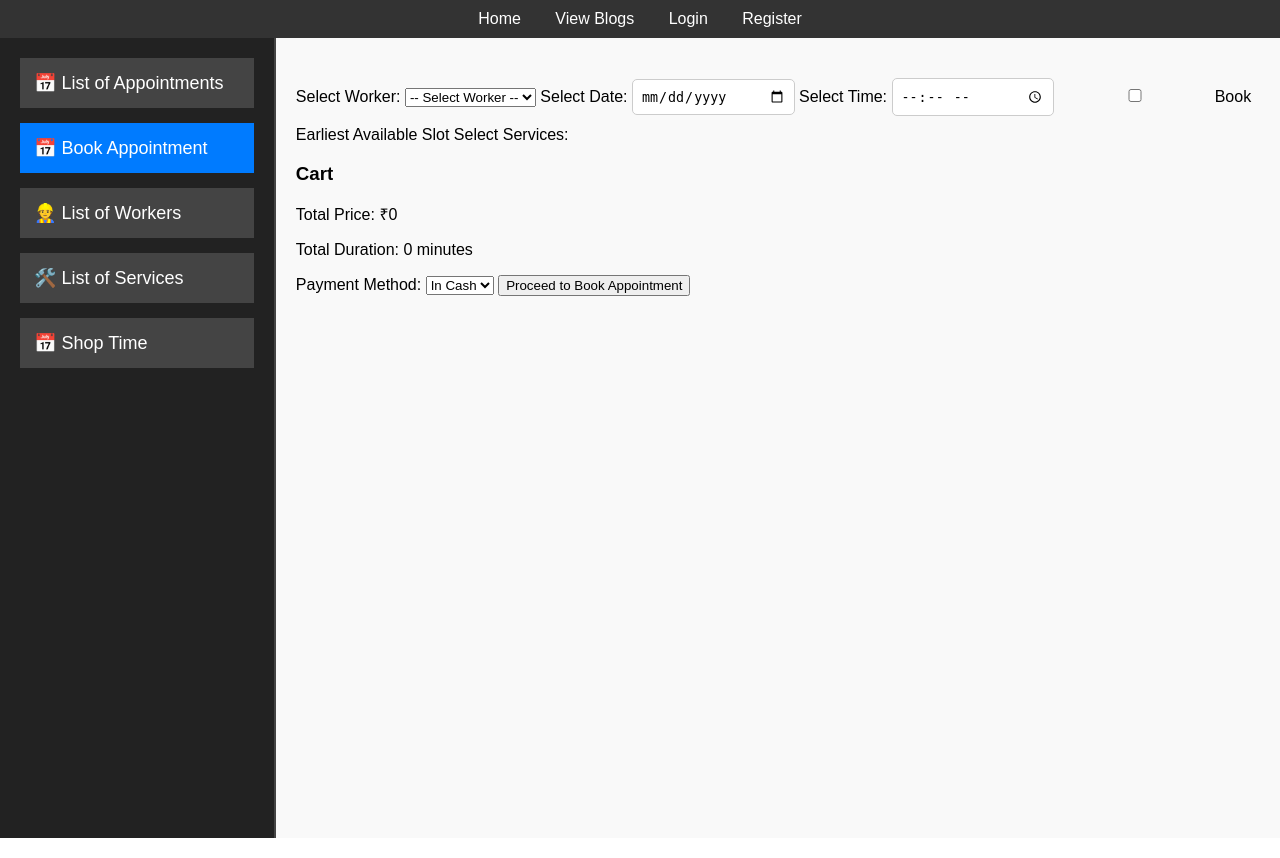
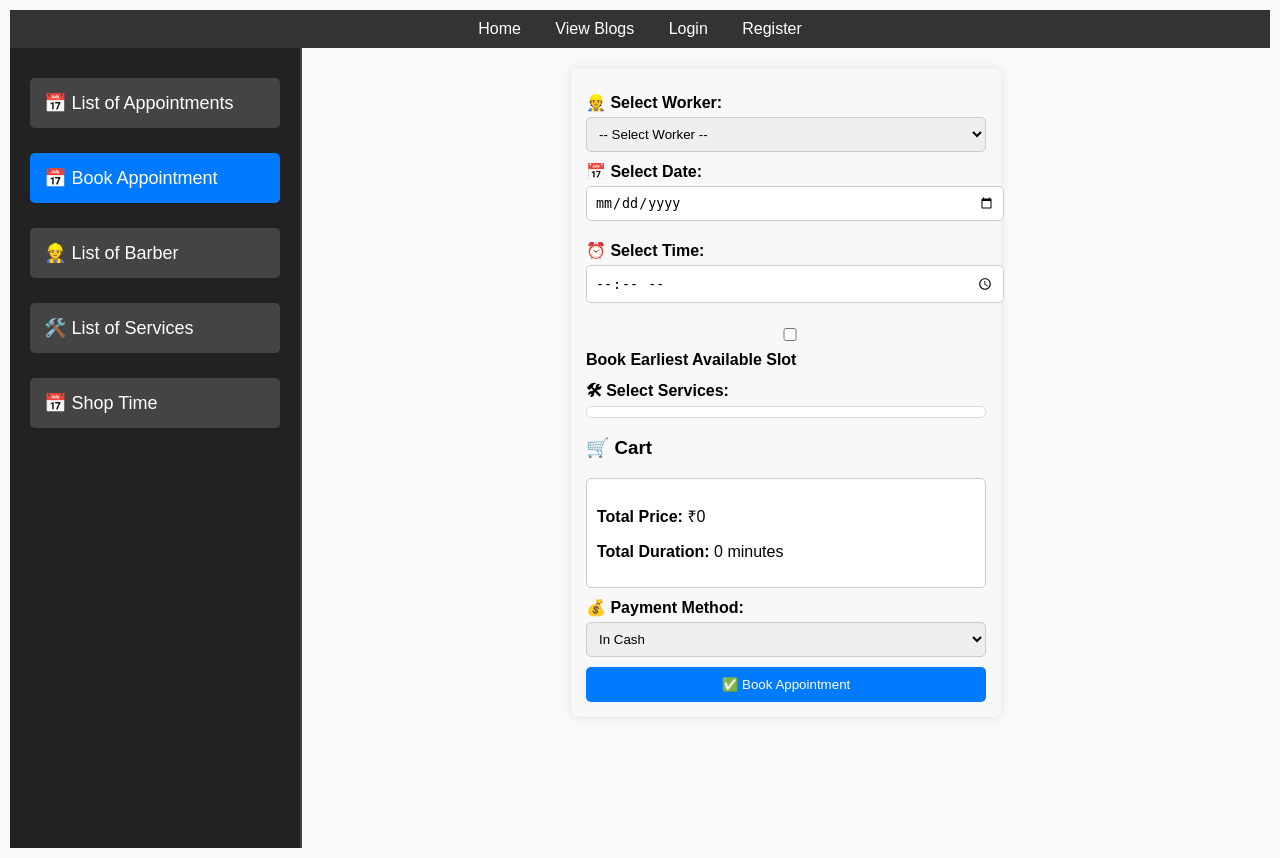
Before and after one commit to DINESH25091995/Blog_App, a FastAPI app: page /shops/1 in a window 1280 px wide, after a click on "📅 Book Appointment". Run offline with FastAPI, Linux system fonts and the light colour scheme.

Commit message:
changes in frontend

```diff
--- a/templates/book_appointment.html
+++ b/templates/book_appointment.html
@@ -74,9 +74,114 @@ document.getElementById('worker').addEventListener('change', function() {
 });
 </script> -->
 
+<style>
+    /* ✅ Mobile-Friendly Styling */
+    body {
+        font-family: Arial, sans-serif;
+        padding: 10px;
+    }
+
+    form {
+        max-width: 400px;  /* ✅ Limit form width for compact UI */
+        margin: auto;
+        background: #f8f8f8;
+        padding: 15px;
+        border-radius: 8px;
+        box-shadow: 0 0 10px rgba(0, 0, 0, 0.1);
+    }
+
+    /* ✅ Make labels & inputs more compact */
+    label {
+        font-weight: bold;
+        margin-top: 10px;
+        display: block;
+    }
+
+    select, input {
+        width: 100%;
+        padding: 8px;
+        margin-top: 5px;
+        border: 1px solid #ccc;
+        border-radius: 5px;
+    }
+
+    /* ✅ Services List: Scrollable and Compact */
+    #services-list {
+        max-height: 150px;
+        overflow-y: auto;
+        border: 1px solid #ddd;
+        padding: 5px;
+        border-radius: 5px;
+        background: #fff;
+    }
+
+    /* ✅ Checkbox Alignment Fix */
+    .worker-services label {
+        display: flex;
+        align-items: center;
+        gap: 8px;  /* ✅ Adds a small gap between checkbox and text */
+        padding: 5px 0;
+    }
+
+    /* ✅ Adjust Checkbox Size */
+    .worker-services input[type="checkbox"] {
+        width: 18px;
+        height: 18px;
+    }
+
+    /* ✅ Cart Section: Scrollable */
+    #cart {
+        background: #fff;
+        padding: 10px;
+        border-radius: 5px;
+        border: 1px solid #ccc;
+        max-height: 150px;
+        overflow-y: auto;
+    }
+
+    #cart ul {
+        list-style: none;
+        padding: 0;
+    }
+
+    #cart ul li {
+        font-size: 14px;
+        padding: 5px 0;
+        border-bottom: 1px solid #eee;
+    }
+
+    /* ✅ Responsive Buttons */
+    button {
+        background: #007bff;
+        color: white;
+        padding: 10px;
+        border: none;
+        border-radius: 5px;
+        width: 100%;
+        margin-top: 10px;
+        cursor: pointer;
+    }
+
+    button:hover {
+        background: #0056b3;
+    }
+
+    /* ✅ Media Query for Small Screens */
+    @media (max-width: 480px) {
+        form {
+            padding: 10px;
+        }
+        select, input {
+            padding: 6px;
+        }
+        button {
+            padding: 8px;
+        }
+    }
+    </style>
 
     <form method="post" action="/shops/{{ shop.id }}/book_appointment">
-    <label for="worker">Select Worker:</label>
+        <label for="worker">👷 Select Worker:</label>
         <select name="worker_id" id="worker" required>
             <option value="">-- Select Worker --</option>
             {% for worker in shop.workers %}
@@ -84,54 +189,64 @@ document.getElementById('worker').addEventListener('change', function() {
             {% endfor %}
         </select>
 
-    <label for="date">Select Date:</label>
+        <label for="date">📅 Select Date:</label>
         <input type="date" name="date" id="date" required>
 
-    <label for="time">Select Time:</label>
+        <label for="time">⏰ Select Time:</label>
         <input type="time" name="time" id="time">
-    <input type="checkbox" name="prefer_earliest" id="prefer_earliest"> Book Earliest Available Slot
+        <label><input type="checkbox" name="prefer_earliest" id="prefer_earliest"> Book Earliest Available Slot</label>
 
-    <label for="services">Select Services:</label>
+        <label for="services">🛠 Select Services:</label>
         <div id="services-list">
             {% for worker in shop.workers %}
             <div class="worker-services" data-worker="{{ worker.id }}" style="display: none;">
                 {% for service in worker.services %}
+                <label>
                     <input type="checkbox" name="selected_service_ids" value="{{ service.id }}"
                         data-price="{{ service.price }}"
                         data-duration="{{ service.duration_minutes }}"
                         data-name="{{ service.name }}">
-            {{ service.name }} - ₹{{ service.price }} ({{ service.duration_minutes }} mins)<br>
+                    {{ service.name }} - ₹{{ service.price }} ({{ service.duration_minutes }} mins)
+                </label>
                 {% endfor %}
             </div>
             {% endfor %}
         </div>
 
-    <h3>Cart</h3>
+        <h3>🛒 Cart</h3>
         <div id="cart">
             <ul id="cart-items"></ul>
-        <p>Total Price: ₹<span id="total-price">0</span></p>
-        <p>Total Duration: <span id="total-duration">0</span> minutes</p>
+            <p><strong>Total Price:</strong> ₹<span id="total-price">0</span></p>
+            <p><strong>Total Duration:</strong> <span id="total-duration">0</span> minutes</p>
         </div>
 
-    <label for="payment_method">Payment Method:</label>
+        <label for="payment_method">💰 Payment Method:</label>
         <select name="payment_method" required>
             <option value="cash">In Cash</option>
         </select>
 
-    <button type="submit">Proceed to Book Appointment</button>
+        <button type="submit">✅ Book Appointment</button>
     </form>
 
     <script>
     document.getElementById('worker').addEventListener('change', function() {
         var selectedWorker = this.value;
         document.querySelectorAll('.worker-services').forEach(div => div.style.display = 'none');
-    document.querySelector('[data-worker="' + selectedWorker + '"]').style.display = 'block';
+
+        let workerServices = document.querySelector('[data-worker="' + selectedWorker + '"]');
+        if (workerServices) {
+            workerServices.style.display = 'block';
+        }
+
+        // ✅ Reset Cart on Worker Change
+        resetCart();
     });
 
     let cart = {};
     let totalPrice = 0;
     let totalDuration = 0;
 
+    // ✅ Event Listener for Service Selection
     document.querySelectorAll('[name="selected_service_ids"]').forEach(checkbox => {
         checkbox.addEventListener('change', function() {
             let serviceId = this.value;
@@ -153,6 +268,7 @@ document.querySelectorAll('[name="selected_service_ids"]').forEach(checkbox => {
         });
     });
 
+    // ✅ Function to Update Cart
     function updateCart() {
         let cartList = document.getElementById("cart-items");
         cartList.innerHTML = "";
@@ -166,4 +282,30 @@ function updateCart() {
         document.getElementById("total-price").textContent = totalPrice.toFixed(2);
         document.getElementById("total-duration").textContent = totalDuration;
     }
+
+    // ✅ Function to Reset Cart When Worker is Changed
+    function resetCart() {
+        cart = {};
+        totalPrice = 0;
+        totalDuration = 0;
+        updateCart();
+    }
+
+    // ✅ Auto-Update Available Time when Worker or Date is Selected
+    document.getElementById('worker').addEventListener('change', updateAvailableTime);
+    document.getElementById('date').addEventListener('change', updateAvailableTime);
+
+    function updateAvailableTime() {
+        let workerId = document.getElementById('worker').value;
+        let selectedDate = document.getElementById('date').value;
+
+        if (!workerId || !selectedDate) return;
+
+        fetch(`/shops/{{ shop.id }}/available_time?worker_id=${workerId}&date=${selectedDate}`)
+            .then(response => response.json())
+            .then(data => {
+                document.getElementById('time').value = data.available_time;
+            })
+            .catch(error => console.error('Error fetching available time:', error));
+    }
     </script>
--- a/templates/list_of_appointment.html
+++ b/templates/list_of_appointment.html
@@ -18,9 +18,19 @@
                         <th>Date</th>
                         <th>Time</th>
                         <th>Services</th>
-                        {% if current_user and current_user.id == shop.user_id %}
-                        <th>Cost</th>
-                        {% endif %}
+
+                        {% set ns = namespace(show_cost=False) %}  <!-- ✅ Use a namespace variable -->
+
+                        <!-- ✅ First, Check If We Need to Show the Cost Column -->
+                        {% for app in appointments %}
+                            {% if current_user and (current_user.id == shop.user_id or current_user.id == app.user_id) %}
+                                {% set ns.show_cost = True %}
+                            {% endif %}
+                        {% endfor %}
+
+                        {% if ns.show_cost %}
+                <th>Cost</th>  <!-- ✅ Now the column name will be displayed correctly -->
+            {% endif %}
                     </tr>
                 </thead>
                 <tbody>
@@ -42,8 +52,11 @@
                                     </ul>
                                 </td>
                                 <td>
-                                    {% if current_user and current_user.id == shop.user_id %}
+                                    <!-- {% if current_user and current_user.id == shop.user_id %}
                                     {{app.total_price}}
+                                    {% endif %} -->
+                                    {% if current_user and (current_user.id == shop.user_id or current_user.id == app.user_id) %}
+                                        ₹{{ app.total_price }}  <!-- ✅ Visible only to Shop Owner & User who booked -->
                                     {% endif %}
                                 </td>
                             </tr>
--- a/templates/list_of_services.html
+++ b/templates/list_of_services.html
@@ -18,7 +18,10 @@
                     <tr>
                         <th>Service</th>
                         <th>Price</th>
-                        <th>Estimated Time Take</th>
+                        {% if current_user and current_user.id == shop.user_id %}
+                            <th>Estimated Time Take</th>
+                        {% endif %}
+
                     </tr>
                 </thead>
                 <tbody>
--- a/templates/list_of_workers.html
+++ b/templates/list_of_workers.html
@@ -1,6 +1,6 @@
 <!-- For list of Workers -->
 {% if current_user and current_user.id == shop.user_id %}
-<h2>👷 List of Workers</h2>
+<h2>👷 List of Barber</h2>
 <div class="grid-container">
     {% for worker in shop.workers %}
         <div class="card">
@@ -45,7 +45,7 @@
 </div>
 
 {% else %}
-    <h2>👷 List of Workers</h2>
+    <h2>👷 List of Barber</h2>
     <div class="grid-container">
         {% for worker in shop.workers %}
             <div class="card">
--- a/templates/shop_detail.html
+++ b/templates/shop_detail.html
@@ -13,7 +13,7 @@
     <div class="sidebar">
         <button onclick="showSection('list_of_appointments')" class="nav-btn">📅 List of Appointments</button>
         <button onclick="showSection('book_appointment')" class="nav-btn">📅 Book Appointment</button>
-        <button onclick="showSection('workers')" class="nav-btn">👷 List of Workers</button>
+        <button onclick="showSection('workers')" class="nav-btn">👷 List of Barber</button>
         <button onclick="showSection('services')" class="nav-btn">🛠️ List of Services</button>
         {% if current_user and current_user.id == shop.user_id %}
             <button onclick="showSection('add_workers')" class="nav-btn">👷 Add Workers</button>
```
Also changed, not shown: test.db, vercel.json (deleted). Lines whose indentation alone changed are shown as unchanged.
